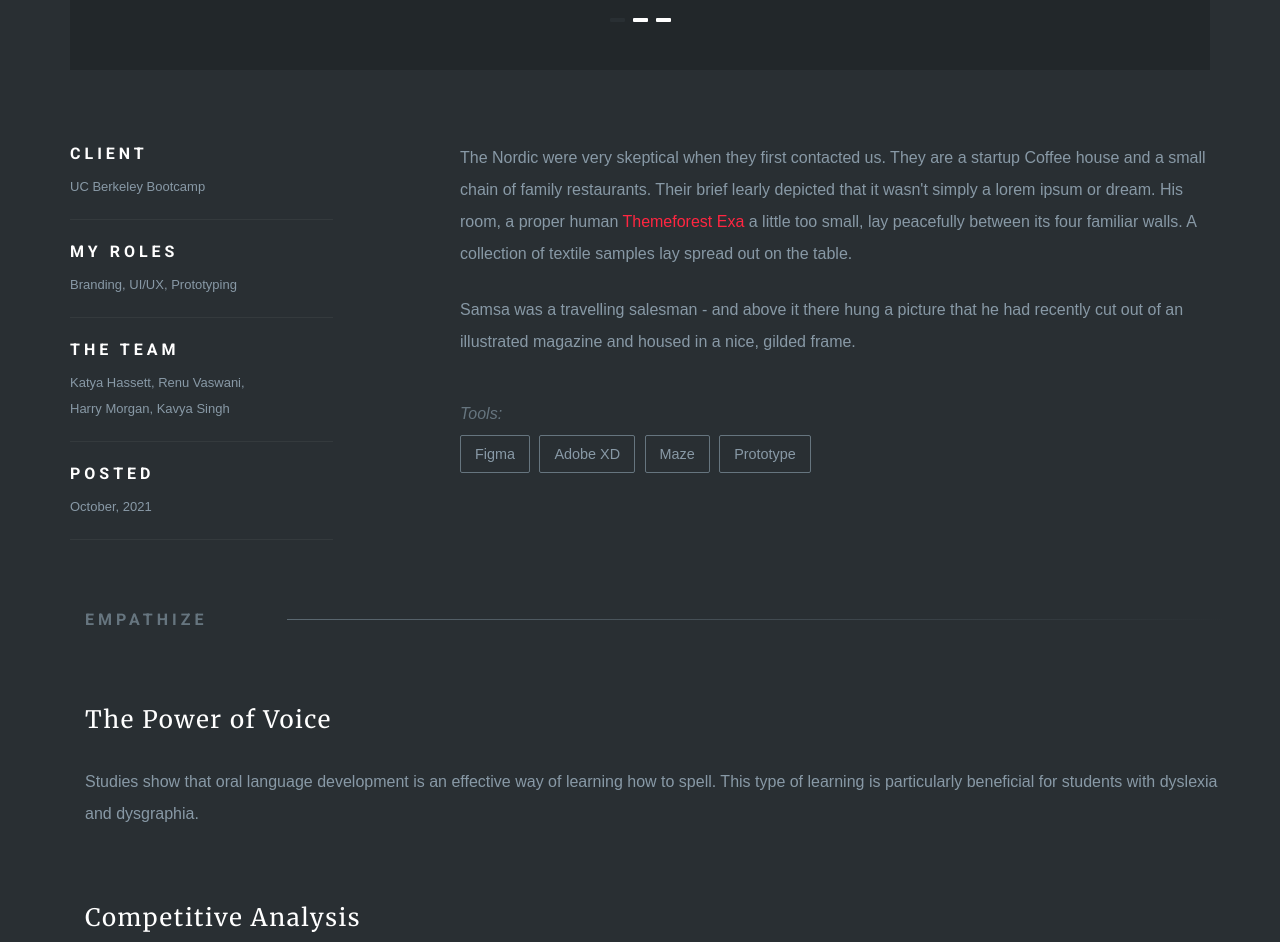
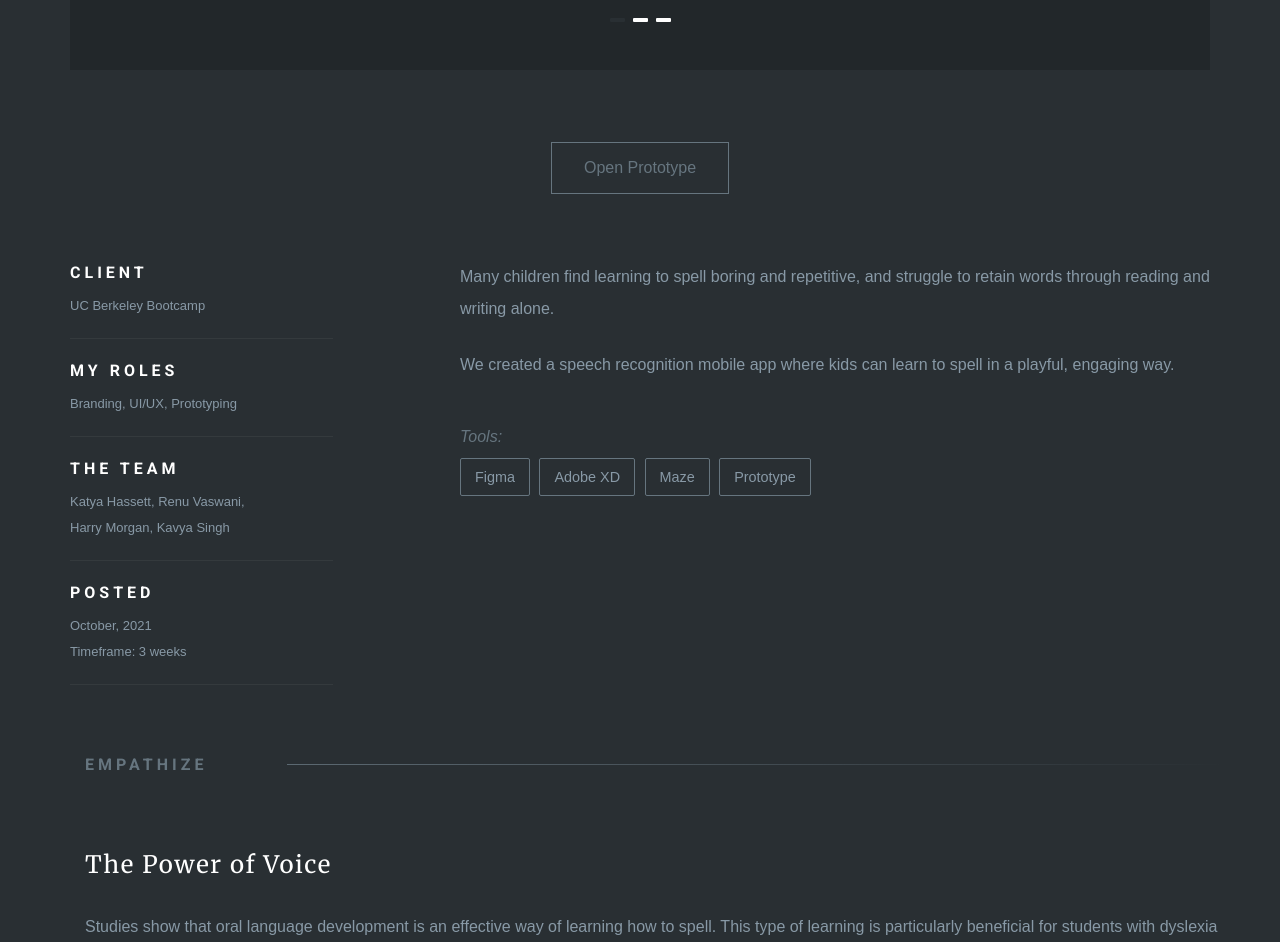
Before and after one commit to khassett/katyahassett.com, a plain HTML site: page Spell_It.html in a window 1280 px wide. Shown: the part 1151-2093 px from the top of the page. Drawn offline with Linux system fonts and the light colour scheme; grey boxes are pictures that could not be loaded; a web font is replaced by a local one.

Commit message:
recent updates

```diff
--- a/Spell_It.html
+++ b/Spell_It.html
@@ -52,6 +52,10 @@
 				<img src="img/styleguide_spellit.png" width="1240" height="698" alt="">
 			</div>
 			<div class="margin-3"></div>
+				<div class="text-center">
+					<a class="button" href="https://www.figma.com/proto/DyhUbfsJV8HGp9rjJOIsoL/SpellIt?node-id=19%3A8829&scaling=scale-down&page-id=1%3A10330&starting-point-node-id=19%3A10024" target="_blank" role="button">Open Prototype</a>
+				</div>
+			<div class="margin-3"></div>
 			<div class="row">
 				<div class="col-sm-4 col-md-3 project-properties">
 					<h6>Client</h6>
@@ -61,12 +65,12 @@
 					<h6>The Team</h6>
 					<p class="small">Katya Hassett, Renu Vaswani,</br> Harry Morgan, Kavya Singh</p>
 					<h6>Posted</h6>
-					<p class="small">October, 2021</p>
+					<p class="small">October, 2021</br>Timeframe: 3 weeks</p>
 
 				</div>
 				<div class="col-sm-8 col-md-8 col-md-offset-1">
-					<p>The Nordic were very skeptical when they first contacted us. They are a startup Coffee house and a small chain of family restaurants. Their brief learly depicted that it wasn't simply a lorem ipsum or dream. His room, a proper human <a href="#">Themeforest Exa</a> a little too small, lay peacefully between its four familiar walls. A collection of textile samples lay spread out on the table.</p>
-					<p>Samsa was a travelling salesman - and above it there hung a picture that he had recently cut out of an illustrated magazine and housed in a nice, gilded frame.</p>
+					<p>Many children find learning to spell boring and repetitive, and struggle to retain words through reading and writing alone.</p>
+					<p>We created                  a speech recognition mobile app where kids can learn to spell in a playful, engaging way.</p>
 					<div class="margin-1"></div>
 					<p class="tags"><strong>Tools:</strong><a href="#">Figma</a> <a href="#">Adobe XD</a> <a href="#">Maze</a> <a href="#">Prototype</a></p>
 				</div>
```
Also changed, not shown: work-categories.html (+0 -1 lines).
